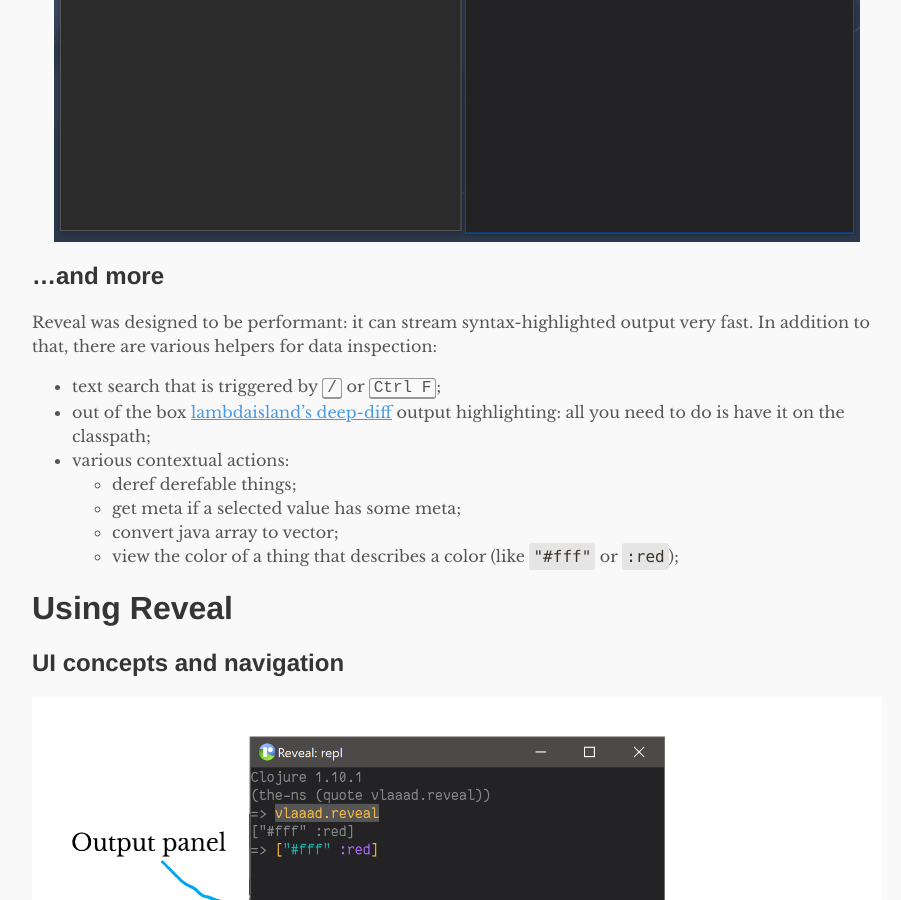
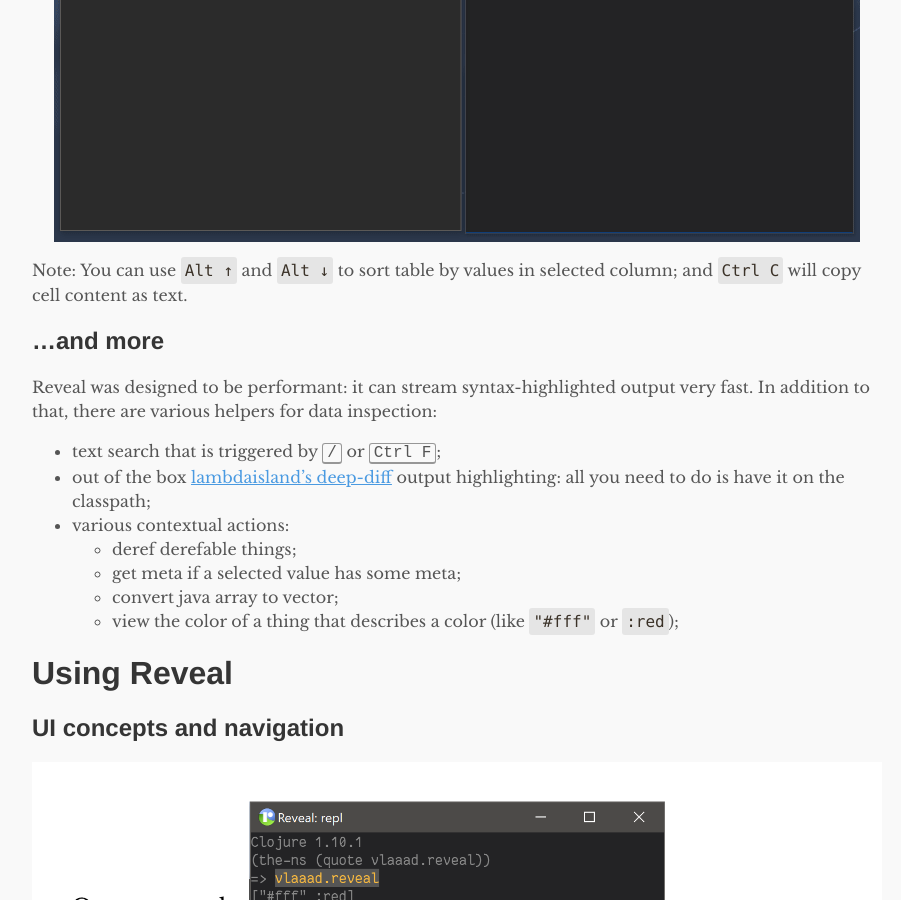
Before and after one commit to vlaaad/vlaaad.github.io, a Jekyll site: the page built from reveal.md, in a window 1280 px wide and 900 px high, scrolled down 9790 px. Shown: the whole window, without its empty margins (183-1084 px from the left). Built offline with Jekyll 4.4.1, drawn with Linux system fonts in a browser that asks for light colours.

Commit message:
reveal.md

```diff
--- a/reveal.md
+++ b/reveal.md
@@ -109,6 +109,8 @@ Finally, Reveal has scatter charts to display coordinates on a 2D plane. A coord
 There are cases where it is better to make sense of the value when it is represented by a table: collections of homogeneous items where columns make it easier to compare corresponding parts of those items, and big deeply nested data structures where it's easier to look at them layer by layer.
 
 ![Table view demo](/assets/reveal/table.gif)
+
+Note: You can use `Alt ↑` and `Alt ↓` to sort table by values in selected column; and `Ctrl C` will copy cell content as text.
 
 ## ...and more
 
```
